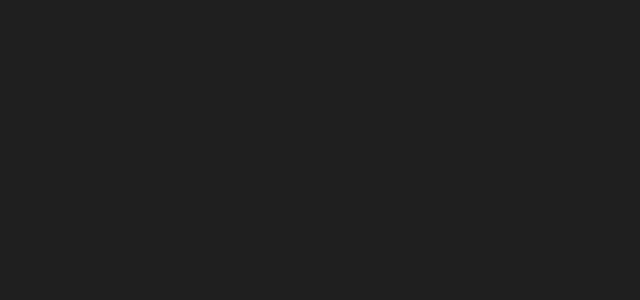
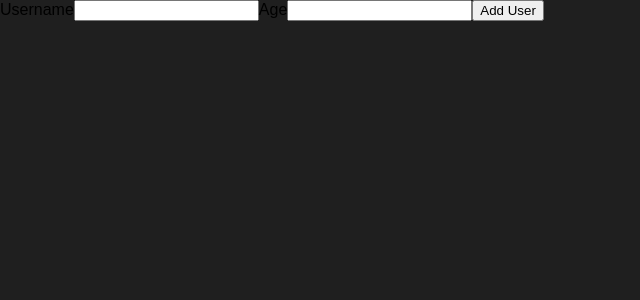
Before and after one commit to nishabdShunya/Automating-React-A3-Revision-Project, a React (Create React App) app: page / in a window 1280 px wide. Shown: the top 300 px of the page, without its empty margins (0-640 px from the left). Built offline with nearby package versions, Linux system fonts and the light colour scheme.

Commit message:
Add. A3-T3-Add User Form-With Solution

```diff
--- a/src/App.js
+++ b/src/App.js
@@ -1,11 +1,12 @@
 // Write your code at relevant places in the code below:
 
 import React from "react";
+import AddUser from "./components/Users/AddUser";
 
 function App() {
   return (
     <div>
-
+      <AddUser />
     </div>
   );
 }
--- a/src/components/Users/AddUser.js
+++ b/src/components/Users/AddUser.js
@@ -1 +1,20 @@
 // Write your code below:
+import React from "react";
+
+const AddUser = () => {
+  const addUserHandler = (event) => {
+    event.preventDefault();
+  };
+
+  return (
+    <form onSubmit={addUserHandler}>
+      <label htmlFor="username">Username</label>
+      <input id="username" type="text" />
+      <label htmlFor="age">Age</label>
+      <input id="age" type="number" />
+      <button type="submit">Add User</button>
+    </form>
+  );
+};
+
+export default AddUser;
```
